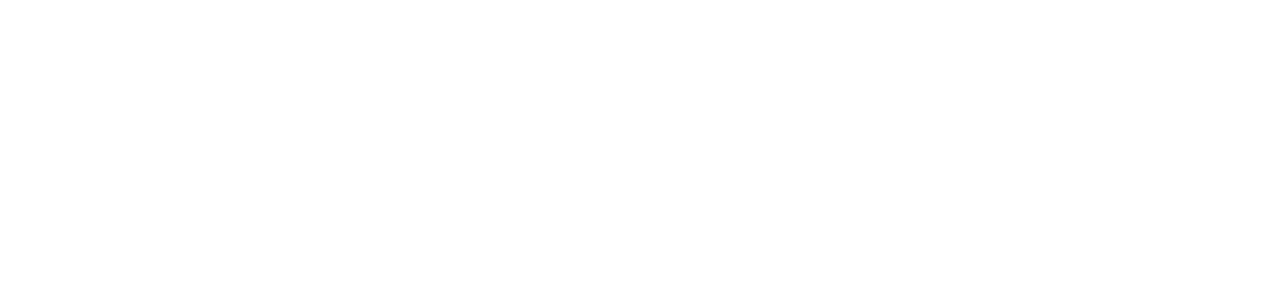
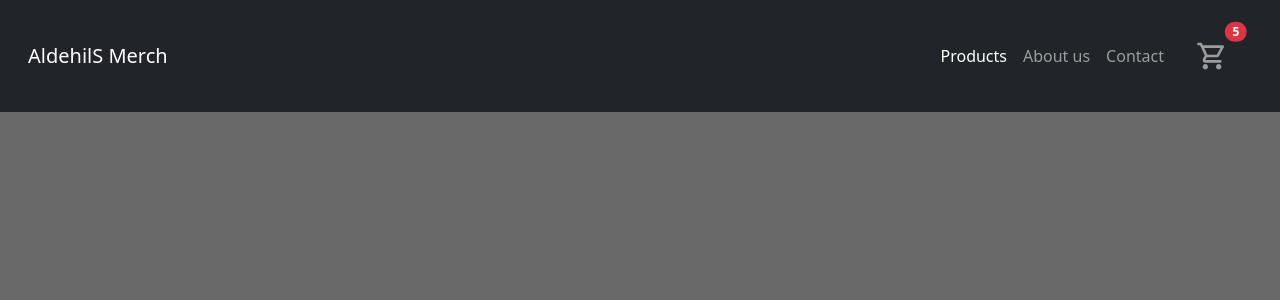
Before and after one commit to AldehilS/react-course-coderhouse, a React (Vite) app: page / in a window 1280 px wide. Shown: the top 300 px of the page. Built offline with nearby package versions, Linux system fonts and the light colour scheme.

Commit message:
Navbar, missing Cart mobile colors

```diff
--- a/package.json
+++ b/package.json
@@ -10,8 +10,10 @@
     "preview": "vite preview"
   },
   "dependencies": {
+    "bootstrap": "^5.3.3",
     "react": "^18.3.1",
-    "react-dom": "^18.3.1"
+    "react-dom": "^18.3.1",
+    "react-icons": "^5.2.1"
   },
   "devDependencies": {
     "@types/react": "^18.3.3",
--- a/src/App.css
+++ b/src/App.css
@@ -1,6 +1,6 @@
 #root {
-  max-width: 1280px;
-  margin: 0 auto;
-  padding: 2rem;
+  width: 100%;
+  height: 100vh;
   text-align: center;
+  background-color: rgb(105, 105, 105);
 }
--- a/src/App.jsx
+++ b/src/App.jsx
@@ -1,9 +1,13 @@
+import 'bootstrap/dist/css/bootstrap.min.css'
+import 'bootstrap/dist/js/bootstrap.bundle.min'
 import './App.css'
+import Navbar from './components/Navbar'
 
 function App() {
 
   return (
     <>
+      <Navbar />
     </>
   )
 }
--- /dev/null
+++ b/src/components/CartWidget.jsx
@@ -0,0 +1,15 @@
+import { MdOutlineShoppingCart } from "react-icons/md";
+import { IconContext } from "react-icons";
+
+export default function CartWidget({ className, onClick }) {
+  return (
+    <>
+      <IconContext.Provider value={{size: "2em"}}>
+        <button className={"btn nav-link position-relative m-3 " + className} onClick={onClick}>
+          <MdOutlineShoppingCart />
+          <span className="badge position-absolute top-0 start-100 translate-middle rounded-pill bg-danger">5</span>
+        </button>
+      </IconContext.Provider>
+    </>
+  );
+}
--- /dev/null
+++ b/src/components/NavButtonComponent.jsx
@@ -0,0 +1,16 @@
+/**
+ * Button component for navigation
+ * @param {object} props - Component properties
+ * @param {string} props.className - Class name for the button
+ * @param {string} props.text - Text to display on the button
+ * @param {function} props.onClick - Function to call when the button is clicked
+ */
+export default function ButtonComponent({ className, text, onClick }) {
+  return (
+    <>
+      <button className={"btn nav-link " + className} onClick={onClick}>
+        {text}
+      </button>
+    </>
+  );
+}
--- /dev/null
+++ b/src/components/Navbar.jsx
@@ -0,0 +1,64 @@
+import { useState } from "react";
+import NavButtonComponent from "./NavButtonComponent";
+import CartWidget from "./CartWidget";
+
+export default function Navbar() {
+  const [activeButtonIndex, setActiveButtonIndex] = useState(0);
+  const navOptions = ["Products", "About us", "Contact"];
+
+  /**
+   * Handle button click event, set to active the clicked button.
+   * @param {number} buttonIndex
+   */
+  function handleButtonClick(buttonIndex) {
+    setActiveButtonIndex(buttonIndex);
+  }
+
+  return (
+    <>
+      <nav className="navbar navbar-expand-md p-3 bg-dark" data-bs-theme="dark">
+        <div className="container-fluid">
+          <a className="navbar-brand" href="#">
+            AldehilS Merch
+          </a>
+          <div className="d-flex flex-row">
+          <button
+            className="navbar-toggler"
+            data-bs-toggle="collapse"
+            data-bs-target="#navbarNav"
+            aria-controls="navbarNav"
+            aria-expanded="false"
+            aria-label="Toggle navigation"
+          >
+            <span className="navbar-toggler-icon" />
+          </button>
+          <CartWidget className="d-block d-md-none"/> {/* CartWidget for mobile */}
+          </div>
+          <div className="collapse navbar-collapse" id="navbarNav">
+            <ul className="navbar-nav ms-auto align-items-center">
+              {/* Generation of navButtons using array */}
+              {navOptions.map((option, index) => {
+                return (
+                  <li key={index} className="nav-item">
+                    <NavButtonComponent
+                      className={index === activeButtonIndex ? "active" : ""}
+                      text={option}
+                      onClick={() => handleButtonClick(index)}
+                    />
+                  </li>
+                );
+              })}
+              <li className="nav-item">
+                {/* CartWidget for desktop */}
+                <CartWidget
+                  className={"d-none d-md-block " + (activeButtonIndex === 3 ? "active" : "")}
+                  onClick={() => handleButtonClick(3)}
+                />
+              </li>
+            </ul>
+          </div>
+        </div>
+      </nav>
+    </>
+  );
+}
```
Also changed, not shown: 1 other file (tests, documents, lock files or other folders).
